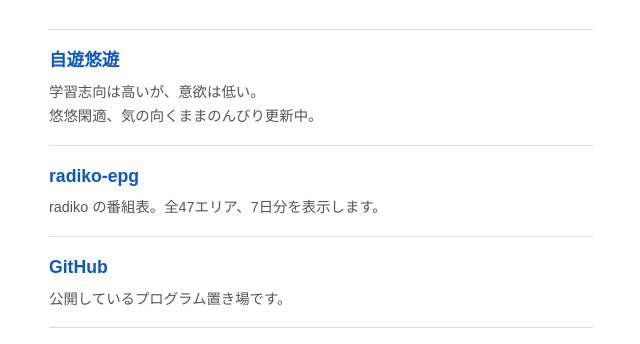
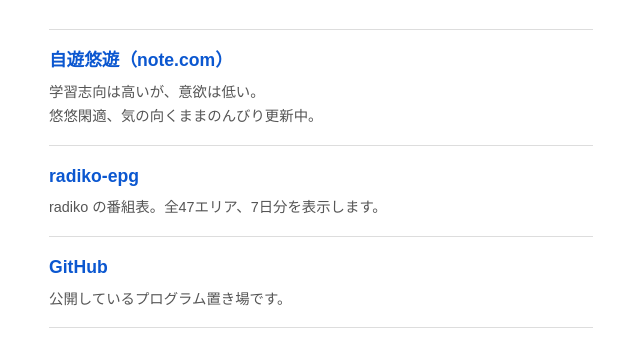
Before and after one commit to nidoneru/nidoneru.github.io, a plain HTML site: page index.html in a window 1280 px wide. Shown: the part 118-462 px from the top of the page, without its empty margins (319-959 px from the left). Drawn offline with Linux system fonts and the light colour scheme.

Commit message:
リンク名を「自遊悠遊（note.com）」に変更

```diff
--- a/index.html
+++ b/index.html
@@ -63,7 +63,7 @@
   <p class="sub">にどねるzzZ の公開ページへのリンク集です。</p>
   <ul>
     <li>
-      <a href="https://note.com/nidoneru_zzz">自遊悠遊</a>
+      <a href="https://note.com/nidoneru_zzz">自遊悠遊（note.com）</a>
       <p class="desc">学習志向は高いが、意欲は低い。<br>悠悠閑適、気の向くままのんびり更新中。</p>
     </li>
     <li>
```
